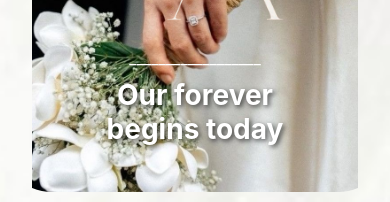
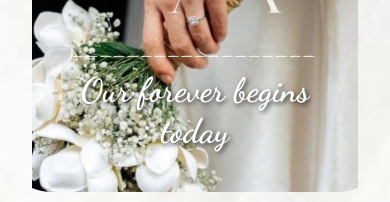
Before and after one commit to RUBBOSS/wedding-invite, a React (Create React App) app: page / in a window 390 px wide. Shown: the part 208-410 px from the top of the page. Built offline with nearby package versions, Linux system fonts and the light colour scheme; the HTML template or start-up script is replaced by a standard one.

Commit message:
Changed font styles

```diff
--- a/public/index.html
+++ b/public/index.html
@@ -9,6 +9,9 @@
   <meta name="description" content="Wedding invitation" />
   <link rel="apple-touch-icon" href="%PUBLIC_URL%/logo192.png" />
   <link rel="manifest" href="%PUBLIC_URL%/manifest.json" />
+  <link rel="preconnect" href="https://fonts.googleapis.com">
+  <link rel="preconnect" href="https://fonts.gstatic.com" crossorigin>
+  <link href="https://fonts.googleapis.com/css2?family=Dancing+Script:wght@400..700&family=Noto+Serif:ital,wght@0,100..900;1,100..900&display=swap" rel="stylesheet">
   <title>Rob & Anul</title>
 </head>
 
--- a/src/App.css
+++ b/src/App.css
@@ -36,7 +36,7 @@
 }
 
 .starting_bg>h2 {
-  font-size: 32px;
+  font-size: 42px;
   text-align: center;
   text-shadow: 2px 2px 5px rgba(0, 0, 0, 0.7);
 }
@@ -278,8 +278,8 @@
   }
 
   .starting_bg>h2 {
-    font-size: 28px;
-    max-width: 200px;
+    font-size: 34px;
+    max-width: 250px;
   }
 
 
--- a/src/index.css
+++ b/src/index.css
@@ -1,8 +1,6 @@
 body {
   margin: 0;
-  font-family: -apple-system, BlinkMacSystemFont, 'Segoe UI', 'Roboto', 'Oxygen',
-    'Ubuntu', 'Cantarell', 'Fira Sans', 'Droid Sans', 'Helvetica Neue',
-    sans-serif;
+  font-family: 'Dancing Script', 'Noto Serif', serif;
   -webkit-font-smoothing: antialiased;
   -moz-osx-font-smoothing: grayscale;
 }
```
Also changed, not shown: 1 other file (tests, documents, lock files or other folders).
